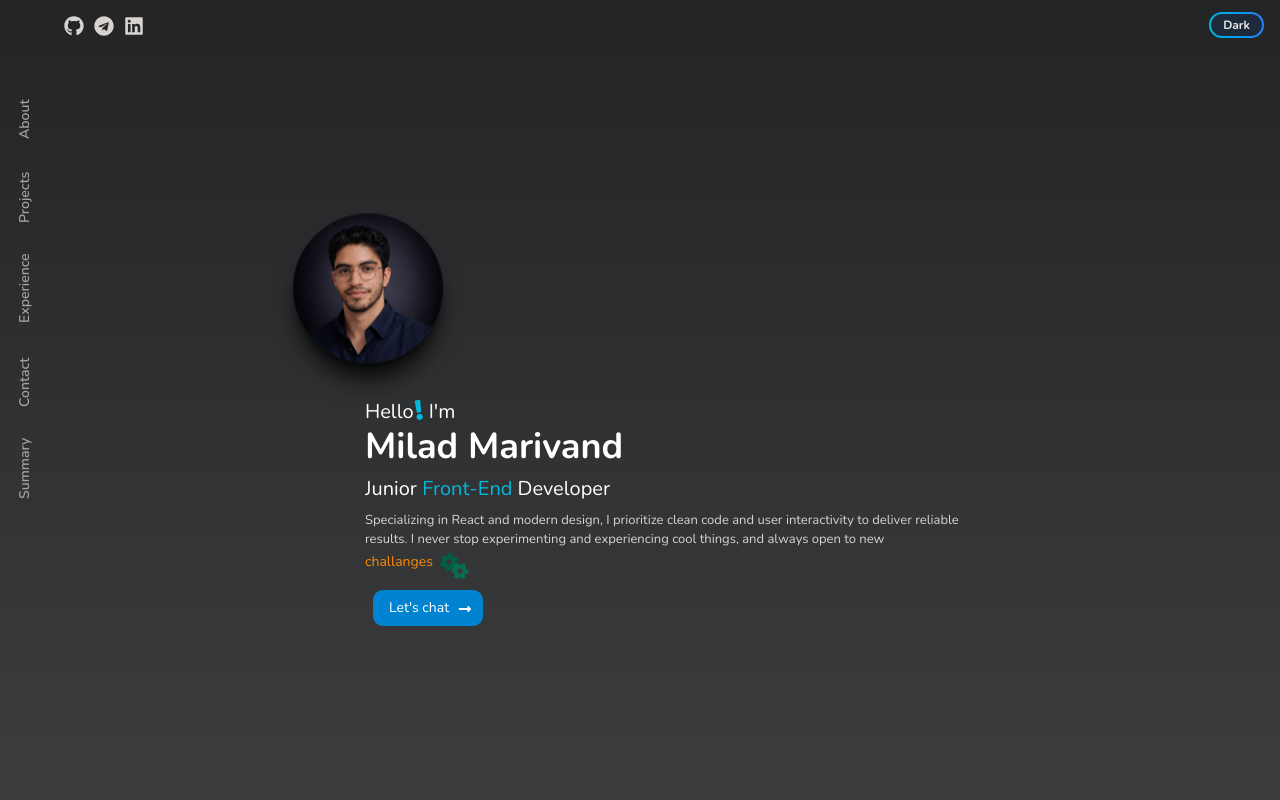
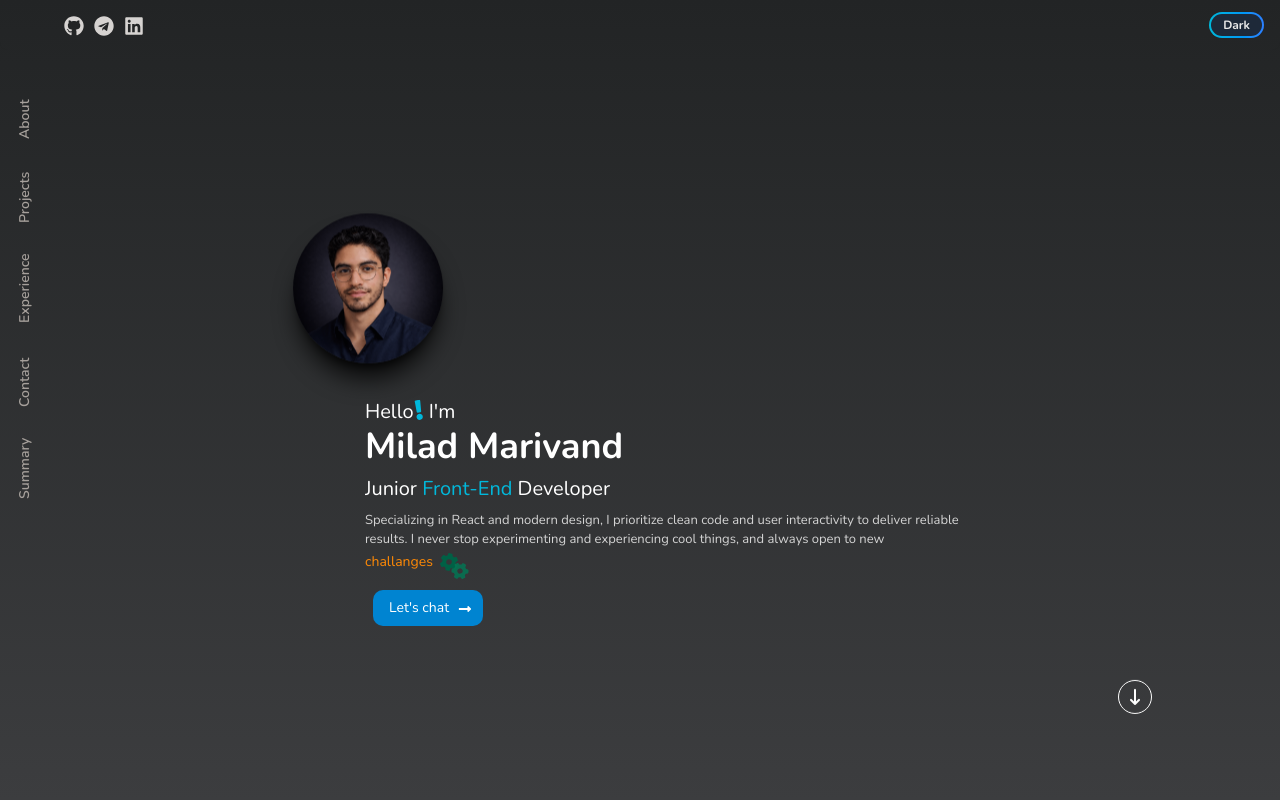
Before and after one commit to pixedit-dev/portfolio, a React (Vite) app: page / in a window 1280 px wide. Shown: the top 800 px of the page. Built offline with nearby package versions, Linux system fonts and the light colour scheme.

Commit message:
feat: add scroll down button to hero section

```diff
--- a/src/components/Hero.jsx
+++ b/src/components/Hero.jsx
@@ -1,6 +1,6 @@
 import { motion } from "framer-motion";
 import { FaExclamation, FaLongArrowAltRight } from "react-icons/fa";
-import { FaGear } from "react-icons/fa6";
+import { FaGear, FaArrowDownLong } from "react-icons/fa6";
 import Reveal from "./Reveal";
 import Button from "./Button";
 import ProfileImage from "./ProfileImage";
@@ -122,6 +122,20 @@ const Hero = ({ isDark }) => {
 					</Button>
 				</Reveal>
 			</div>
+			<Reveal delay="1">
+				<a
+					href="#about"
+					aria-label="Scroll to About section"
+					className={`absolute right-[10%] bottom-[5%] sm:bottom-[10%] group flex flex-col items-center gap-2 transition-all duration-300
+    ${isDark ? "text-white" : "text-slate-900"}`}>
+					<span
+						className="flex items-center justify-center p-2 rounded-full border border-current
+    motion-safe:animate-bounce transition-all duration-200 group-hover:bg-black/30 group-hover:border-gray-400
+    group-hover:text-white group-hover:scale-105">
+						<FaArrowDownLong />
+					</span>
+				</a>
+			</Reveal>
 		</div>
 	);
 };
```
